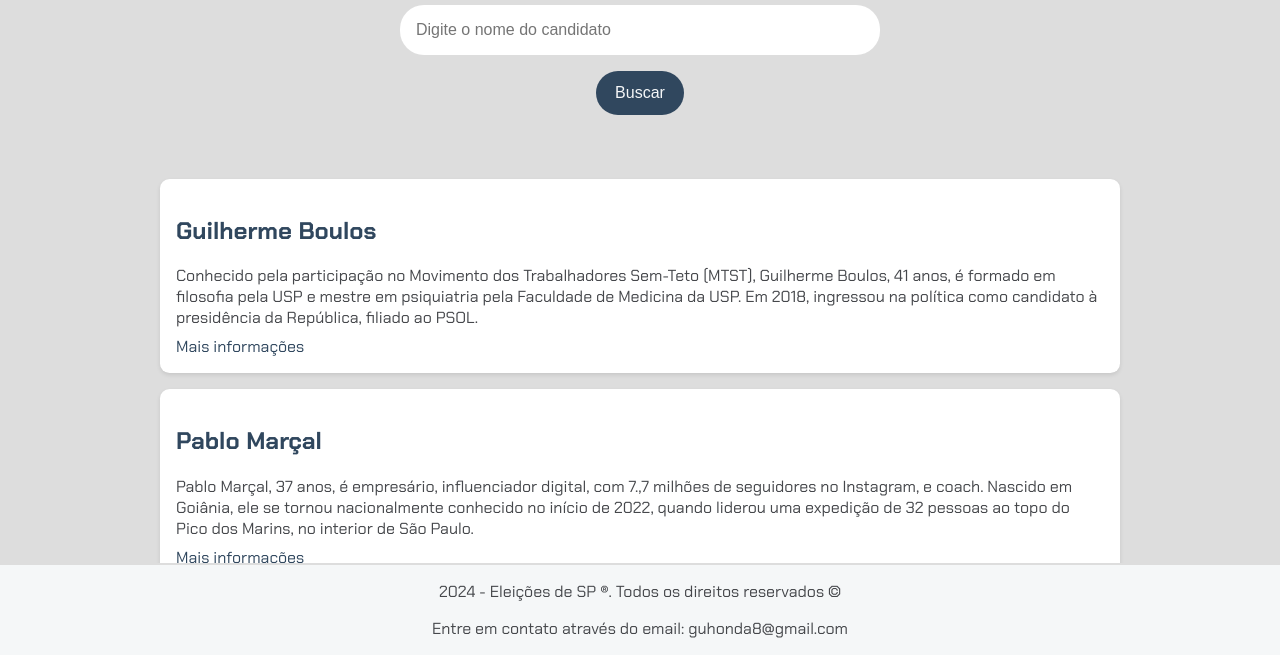
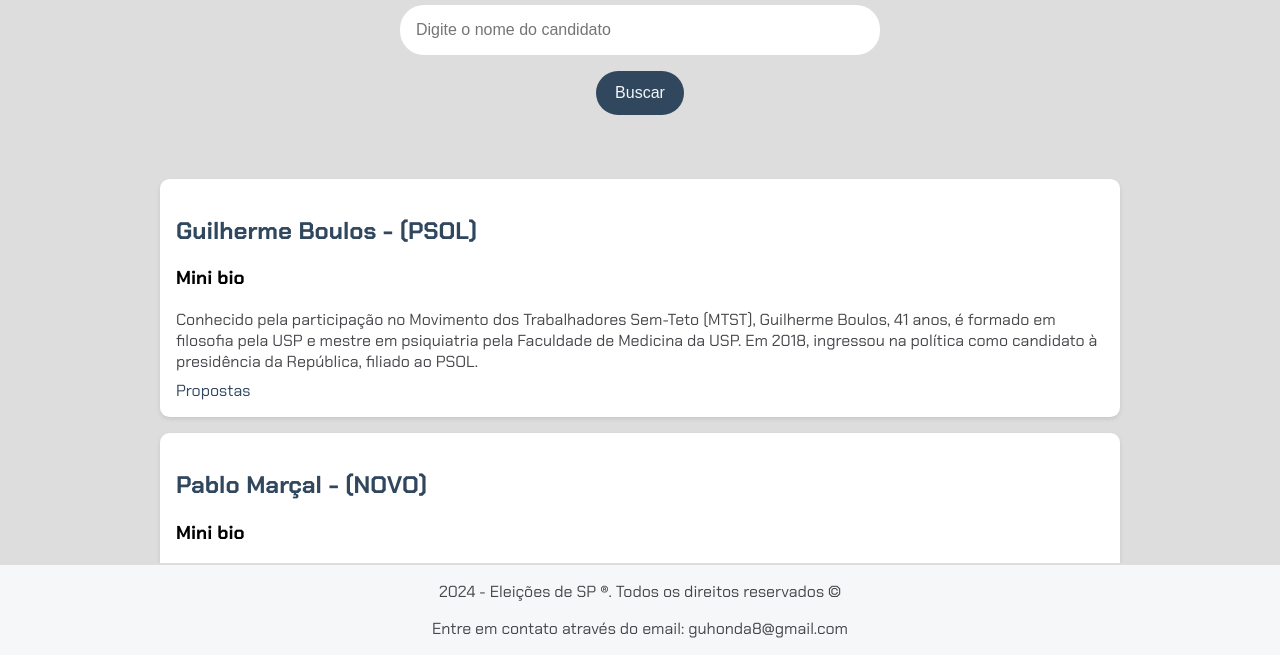
Before and after one commit to gustavolhonda/Projeto_eleicoes_pref_SP, a plain HTML site: page index.html in a window 1280 px wide. Both pictures are taken after a click on the button "Buscar". Shown: the part 145-800 px from the top of the page. Drawn offline with Linux system fonts and the light colour scheme.

Commit message:
atualizando o js e adicionando partido e propostas

```diff
--- a/app.js
+++ b/app.js
@@ -1 +1,17 @@
-console.log(dados[0].nome);
+function pesquisar() {
+  let section = document.getElementById('resultados-pesquisa');
+
+  let resultados = "";
+
+  for(let dado of dados) {
+    resultados += `
+          <div class="item-resultado">
+            <h2><a href="${dado.link_wikipedia}">${dado.nome} - (${dado.partido})</a></h2>
+            <h3>Mini bio</h3>
+            <p class="descricao-meta">${dado.descricao}</p>
+            <a href="${dado.proposta}" target="_blank" class = "link_proposta">Propostas</a>
+          </div>`
+  }
+
+  section.innerHTML = resultados;
+}
--- a/dados.js
+++ b/dados.js
@@ -2,21 +2,24 @@
   nome: "Guilherme Boulos",
   descricao: "Conhecido pela participação no Movimento dos Trabalhadores Sem-Teto (MTST), Guilherme Boulos, 41 anos, é formado em filosofia pela USP e mestre em psiquiatria pela Faculdade de Medicina da USP. Em 2018, ingressou na política como candidato à presidência da República, filiado ao PSOL.",
   partido: "PSOL",
-  link_wikipedia: "https://pt.wikipedia.org/wiki/Guilherme_Boulos"
+  link_wikipedia: "https://pt.wikipedia.org/wiki/Guilherme_Boulos",
+  proposta: "https://exame.com/brasil/eleicoes-em-sp-o-que-pensa-guilherme-boulos-sobre-saude-habitacao-educacao-e-seguranca-publica/"
 };
 
 let Marcal = {
   nome: "Pablo Marçal",
   descricao: "Pablo Marçal, 34 anos, é formado em direito pela PUC-SP e mestre em direito pela USP. Atualmente, é vereador na cidade de São Paulo, eleito pelo Partido Novo.",
   partido: "NOVO",
-  link_wikipedia: "https://pt.wikipedia.org/wiki/Pablo_Mar%C3%A7al"
+  link_wikipedia: "https://pt.wikipedia.org/wiki/Pablo_Mar%C3%A7al",
+  proposta: "https://exame.com/brasil/eleicoes-em-sp-o-que-pensa-pablo-marcal-sobre-saude-habitacao-educacao-e-seguranca-publica/"
 };
 
 let Datena = {
   nome: "José Luiz Datena",
   descricao: "José Luiz Datena, 63 anos, é jornalista e apresentador de televisão. Atualmente, é filiado ao PSL e exerce o cargo de deputado federal por São Paulo.",
   partido: "PSL",
-  link_wikipedia: "https://pt.wikipedia.org/wiki/Datena"
+  link_wikipedia: "https://pt.wikipedia.org/wiki/Datena",
+  proposta: "https://exame.com/brasil/eleicoes-em-sp-o-que-pensa-datena-sobre-saude-habitacao-educacao-e-seguranca-publica/"
 };
 
 let dados = [
--- a/index.html
+++ b/index.html
@@ -15,28 +15,10 @@
   <main>
     <section>
       <input type="text" placeholder="Digite o nome do candidato">
-      <button>Buscar</button>
+      <button onclick="pesquisar()">Buscar</button>
     </section>
 
-    <section class="resultados-pesquisa">
-      <div class="item-resultado">
-        <h2><a href="#">Guilherme Boulos</a></h2>
-        <p class="descricao-meta">Conhecido pela participação no Movimento dos Trabalhadores Sem-Teto (MTST), Guilherme Boulos, 41 anos, é formado em filosofia pela USP e mestre em psiquiatria pela Faculdade de Medicina da USP. Em 2018, ingressou na política como candidato à presidência da República, filiado ao PSOL.</p>
-        <a href="https://pt.wikipedia.org/wiki/Guilherme_Boulos" target="_blank">Mais informações</a>
-      </div>
-
-      <div class="item-resultado">
-        <h2><a href="#">Pablo Marçal</a></h2>
-        <p class="descricao-meta">Pablo Marçal, 37 anos, é empresário, influenciador digital, com 7.,7 milhões de seguidores no Instagram, e coach. Nascido em Goiânia, ele se tornou nacionalmente conhecido no início de 2022, quando liderou uma expedição de 32 pessoas ao topo do Pico dos Marins, no interior de São Paulo.</p>
-        <a href="https://pt.wikipedia.org/wiki/Pablo_Mar%C3%A7al" target="_blank">Mais informações</a>
-      </div>
-
-      <div class="item-resultado">
-        <h2><a href="#">José Luiz Datena</a></h2>
-        <p class="descricao-meta">José Luiz Datena, mais conhecido como Datena, 67 anos, é jornalista, apresentador de TV, do programa Brasil Urgente. Iniciou sua carreira como jornalista de Esportes, foi vencedor de prêmios relevantes da profissão, como o Vladimir Herzog, e desde 2015 ensaia o ingresso na disputa eleitoral.</p>
-        <a href="https://pt.wikipedia.org/wiki/Datena" target="_blank">Mais informações</a>
-      </div>
-
+    <section class="resultados-pesquisa" id="resultados-pesquisa">
     </section>
 
   </main>
```
